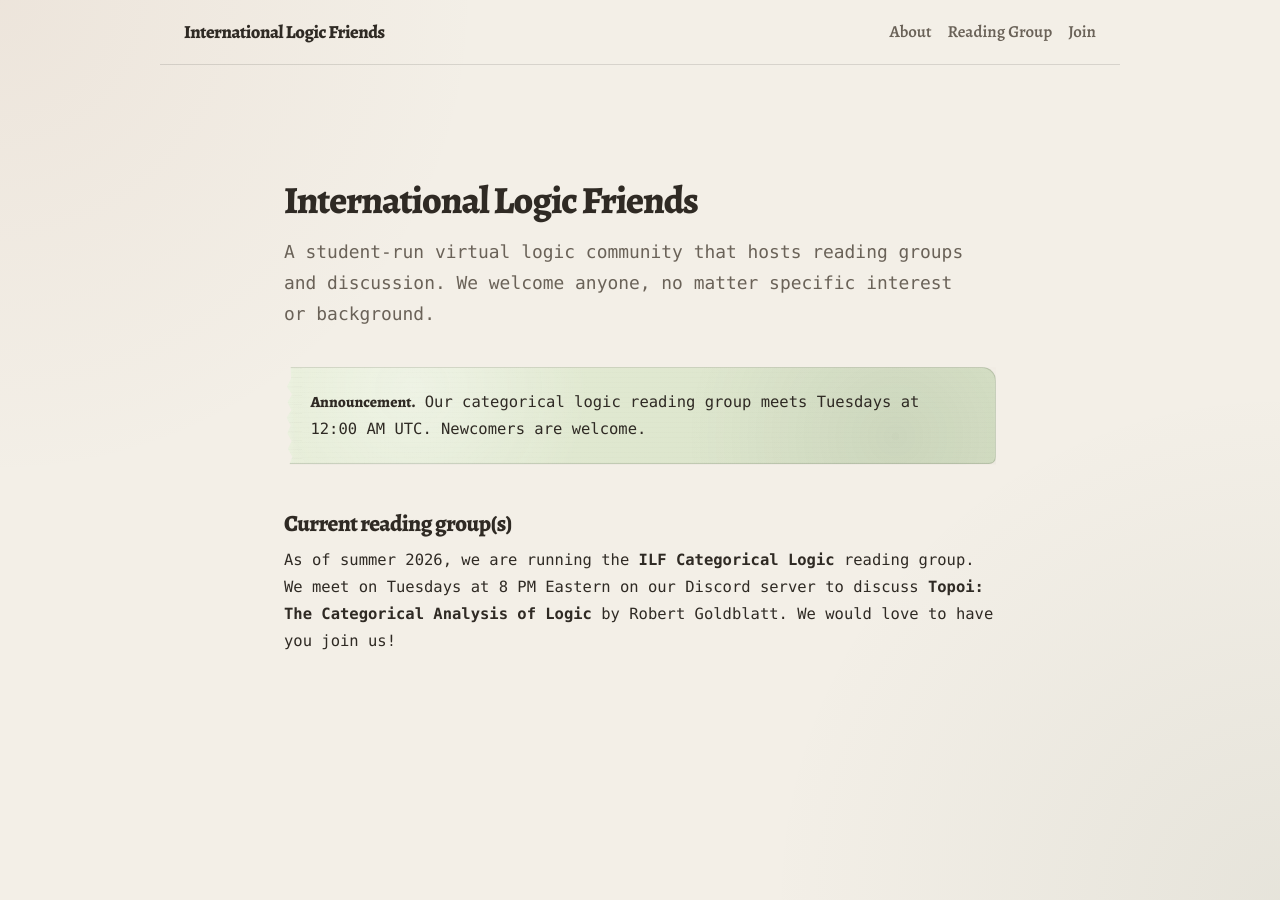
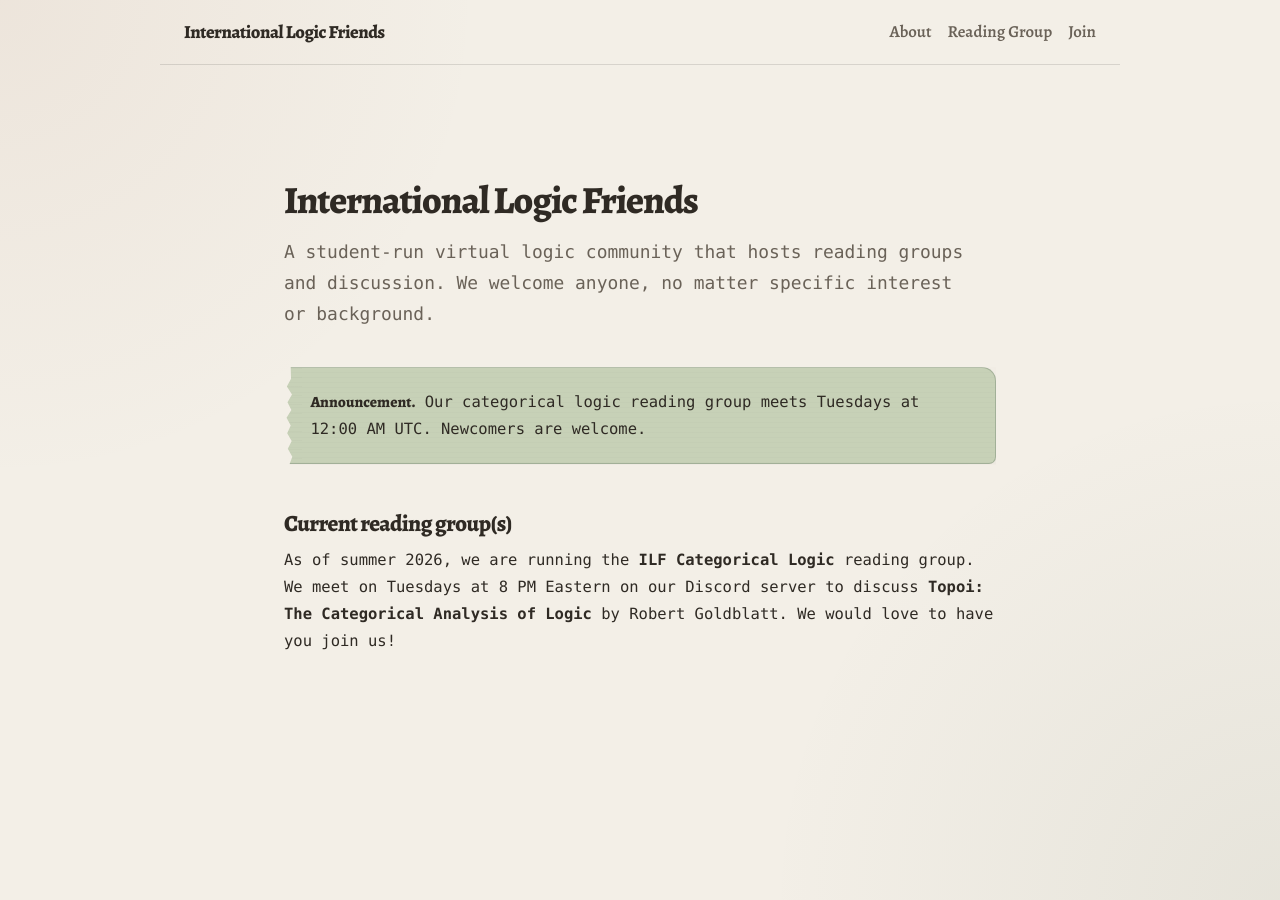
Before and after one commit to international-logic-friends/international-logic-friends.github.io, a Jekyll site: the page built from index.md, in a window 1280 px wide. Built offline with Jekyll 4.4.1, drawn with Linux system fonts in a browser that asks for light colours; some web fonts are replaced.

Commit message:
paper update

```diff
--- a/assets/css/style.scss
+++ b/assets/css/style.scss
@@ -334,23 +334,16 @@ p + h3,
   margin-top: 2.6rem;
 }
 
-/* Announcement / torn paper notice */
+/* Announcement / torn green paper notice */
 
 .announcement {
   position: relative;
   isolation: isolate;
   overflow: hidden;
 
-  background:
-    radial-gradient(circle at 18% 22%, rgba(255, 255, 255, 0.38), transparent 11rem),
-    radial-gradient(circle at 86% 72%, rgba(82, 98, 75, 0.10), transparent 13rem),
-    linear-gradient(
-      135deg,
-      rgba(231, 238, 216, 0.98),
-      rgba(214, 224, 197, 0.98)
-    );
+  background: #c7d1b7;
 
-  border: 1px solid rgba(82, 98, 75, 0.22);
+  border: 1px solid rgba(68, 91, 74, 0.28);
   border-left: 0;
   border-radius: 0 14px 7px 0;
 
@@ -378,7 +371,7 @@ p + h3,
   filter: drop-shadow(0 12px 24px rgba(47, 42, 36, 0.075));
 }
 
-/* paper fibers */
+/* subtle paper fiber texture */
 .announcement::before {
   content: "";
   position: absolute;
@@ -389,24 +382,24 @@ p + h3,
   background-image:
     repeating-linear-gradient(
       0deg,
-      rgba(47, 42, 36, 0.018) 0px,
-      rgba(47, 42, 36, 0.018) 1px,
+      rgba(47, 42, 36, 0.025) 0px,
+      rgba(47, 42, 36, 0.025) 1px,
       transparent 1px,
       transparent 5px
     ),
     repeating-linear-gradient(
       90deg,
-      rgba(255, 255, 255, 0.13) 0px,
-      rgba(255, 255, 255, 0.13) 1px,
+      rgba(255, 255, 255, 0.11) 0px,
+      rgba(255, 255, 255, 0.11) 1px,
       transparent 1px,
       transparent 8px
     );
 
-  opacity: 0.6;
+  opacity: 0.55;
   mix-blend-mode: multiply;
 }
 
-/* slightly fibrous torn edge */
+/* torn edge fibers */
 .announcement::after {
   content: "";
   position: absolute;
@@ -417,21 +410,15 @@ p + h3,
   pointer-events: none;
 
   background:
-    linear-gradient(
-      90deg,
-      rgba(255, 255, 255, 0.34),
-      rgba(255, 255, 255, 0.05),
-      transparent
-    ),
     repeating-linear-gradient(
       180deg,
-      rgba(47, 42, 36, 0.035) 0px,
-      rgba(47, 42, 36, 0.035) 1px,
+      rgba(47, 42, 36, 0.045) 0px,
+      rgba(47, 42, 36, 0.045) 1px,
       transparent 1px,
       transparent 9px
     );
 
-  opacity: 0.5;
+  opacity: 0.45;
 }
 
 .announcement p {
```
